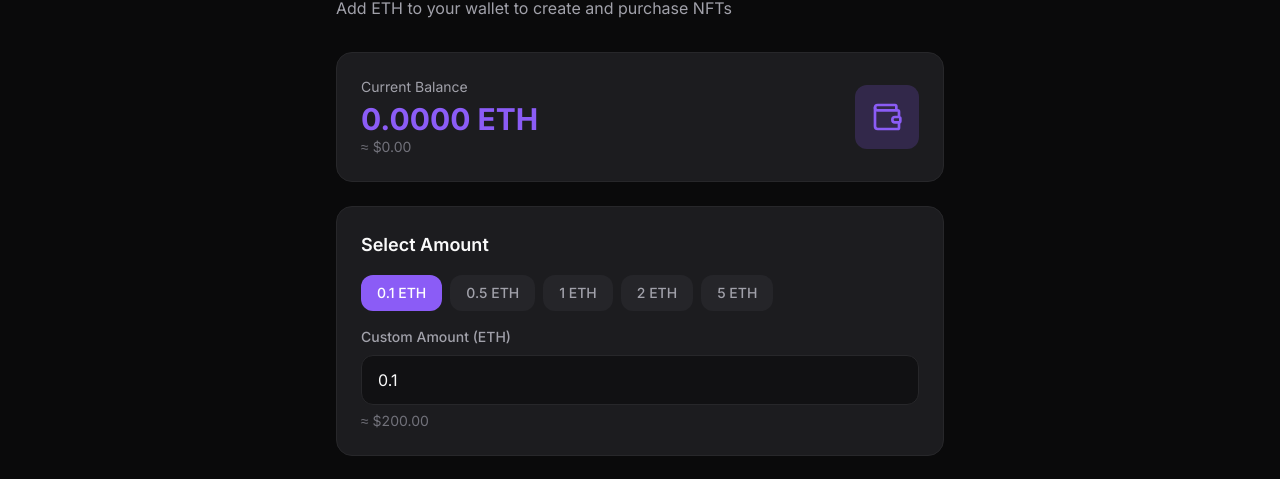
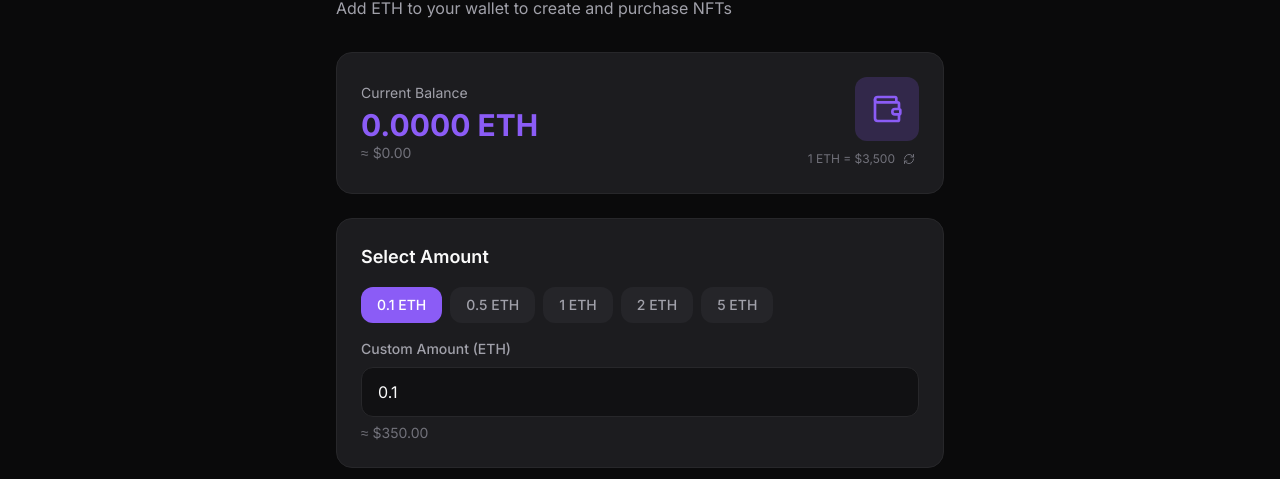
Before and after one commit to rhunor/nft-marketplace, a Next.js app: page /fund in a window 1280 px wide. Shown: the part 161-640 px from the top of the page. Built offline with nearby package versions, Linux system fonts and the light colour scheme; no server answers.

Commit message:
ethliveprice

```diff
--- a/src/app/(main)/dashboard/page.tsx
+++ b/src/app/(main)/dashboard/page.tsx
@@ -1,4 +1,3 @@
-//src/app/(main)/dashboard/page.tsx
 'use client';
 
 import { useState } from 'react';
@@ -14,11 +13,13 @@ import {
 } from 'lucide-react';
 import { Button, Card, Avatar, Badge, Loading } from '@/components/ui';
 import { NFTGrid } from '@/components/nft';
-import { formatETH, ethToUSD } from '@/lib/utils';
+import { formatETH } from '@/lib/utils';
 import { sampleNFTs } from '@/lib/db/seed-data';
+import { useEthPrice } from '@/contexts/EthPriceContext';
 
 export default function DashboardPage() {
   const { data: session, status } = useSession();
+  const { formatEthToUsd } = useEthPrice();
   const [activeTab, setActiveTab] = useState<'owned' | 'created'>('owned');
 
   if (status === 'loading') {
@@ -37,7 +38,7 @@ export default function DashboardPage() {
     {
       label: 'Wallet Balance',
       value: formatETH(session.user.walletBalance),
-      subValue: ethToUSD(session.user.walletBalance),
+      subValue: formatEthToUsd(session.user.walletBalance),
       icon: Wallet,
       color: 'text-accent-primary',
     },
--- a/src/app/(main)/fund/page.tsx
+++ b/src/app/(main)/fund/page.tsx
@@ -2,15 +2,17 @@
 
 import { useState, useEffect } from 'react';
 import { useSession } from 'next-auth/react';
-import { Copy, Check, Clock, AlertCircle, Wallet } from 'lucide-react';
+import { Copy, Check, Clock, AlertCircle, Wallet, RefreshCw } from 'lucide-react';
 import QRCode from 'qrcode';
 import { Button, Card, Input, Badge, Notification } from '@/components/ui';
-import { formatETH, ethToUSD } from '@/lib/utils';
+import { formatETH } from '@/lib/utils';
+import { useEthPrice } from '@/contexts/EthPriceContext';
 
 const ETH_DEPOSIT_ADDRESS = process.env.NEXT_PUBLIC_ETH_ADDRESS || '0x9D5f4DFEFDFc77B8ec36E980BDBE1a2900a4aC20';
 
 export default function FundPage() {
   const { data: session } = useSession();
+  const { ethPrice, formatEthToUsd, isLoading: priceLoading, refreshPrice } = useEthPrice();
   const [amount, setAmount] = useState('0.1');
   const [copied, setCopied] = useState(false);
   const [qrCodeUrl, setQrCodeUrl] = useState<string>('');
@@ -87,11 +89,23 @@ export default function FundPage() {
                 {formatETH(session?.user.walletBalance || 0)}
               </p>
               <p className="text-sm text-foreground-subtle">
-                ≈ {ethToUSD(session?.user.walletBalance || 0)}
+                ≈ {formatEthToUsd(session?.user.walletBalance || 0)}
               </p>
             </div>
-            <div className="rounded-xl bg-accent-primary/20 p-4">
-              <Wallet className="h-8 w-8 text-accent-primary" />
+            <div className="flex flex-col items-end gap-2">
+              <div className="rounded-xl bg-accent-primary/20 p-4">
+                <Wallet className="h-8 w-8 text-accent-primary" />
+              </div>
+              <div className="flex items-center gap-1 text-xs text-foreground-subtle">
+                <span>1 ETH = ${ethPrice.toLocaleString()}</span>
+                <button
+                  onClick={refreshPrice}
+                  className="p-1 hover:text-foreground transition-colors"
+                  title="Refresh price"
+                >
+                  <RefreshCw className={`h-3 w-3 ${priceLoading ? 'animate-spin' : ''}`} />
+                </button>
+              </div>
             </div>
           </div>
         </Card>
@@ -121,7 +135,7 @@ export default function FundPage() {
             min="0.01"
             value={amount}
             onChange={(e) => setAmount(e.target.value)}
-            hint={`≈ ${ethToUSD(parseFloat(amount) || 0)}`}
+            hint={`≈ ${formatEthToUsd(parseFloat(amount) || 0)}`}
           />
         </Card>
 
--- a/src/app/(main)/nft/[id]/page.tsx
+++ b/src/app/(main)/nft/[id]/page.tsx
@@ -18,12 +18,14 @@ import {
 import { Button, Avatar, Badge, Card, Loading, Modal, Notification } from '@/components/ui';
 import { NFTCarousel } from '@/components/nft';
 import { sampleNFTs, type SampleNFT } from '@/lib/db/seed-data';
-import { formatETH, ethToUSD, getCategoryLabel, formatNumber } from '@/lib/utils';
+import { formatETH, getCategoryLabel, formatNumber } from '@/lib/utils';
+import { useEthPrice } from '@/contexts/EthPriceContext';
 
 export default function NFTDetailPage() {
   const params = useParams();
   const router = useRouter();
   const { data: session } = useSession();
+  const { formatEthToUsd } = useEthPrice();
   const [nft, setNft] = useState<SampleNFT | null>(null);
   const [isLoading, setIsLoading] = useState(true);
   const [isLiked, setIsLiked] = useState(false);
@@ -226,7 +228,7 @@ export default function NFTDetailPage() {
                     {formatETH(nft.price)}
                   </p>
                   <p className="text-sm text-foreground-subtle">
-                    ≈ {ethToUSD(nft.price)}
+                    ≈ {formatEthToUsd(nft.price)}
                   </p>
                 </div>
                 <Button onClick={handleBuy} size="lg">
--- a/src/app/(main)/upload/page.tsx
+++ b/src/app/(main)/upload/page.tsx
@@ -15,7 +15,8 @@ import {
 } from 'lucide-react';
 import { Button, Input, Textarea, Select, Card, Notification } from '@/components/ui';
 import { nftSchema, type NFTInput } from '@/lib/validations';
-import { NFT_CATEGORIES, formatETH, calculateUploadFee, getMediaType, formatFileSize } from '@/lib/utils';
+import { NFT_CATEGORIES, formatETH, getMediaType, formatFileSize } from '@/lib/utils';
+import { useEthPrice } from '@/contexts/EthPriceContext';
 
 const categoryOptions = NFT_CATEGORIES.map((cat) => ({
   value: cat.value,
@@ -38,6 +39,7 @@ const ALL_ACCEPTED_TYPES = [
 export default function UploadPage() {
   const router = useRouter();
   const { data: session, update: updateSession } = useSession();
+  const { ethPrice, formatEthToUsd } = useEthPrice();
 
   const [file, setFile] = useState<File | null>(null);
   const [preview, setPreview] = useState<string | null>(null);
@@ -57,7 +59,8 @@ export default function UploadPage() {
     message?: string;
   } | null>(null);
 
-  const uploadFee = calculateUploadFee();
+  // Calculate upload fee based on live ETH price ($200 worth of ETH)
+  const uploadFee = 200 / ethPrice;
   const hasInsufficientBalance = (session?.user.walletBalance || 0) < uploadFee;
 
   const handleFileChange = useCallback((e: React.ChangeEvent<HTMLInputElement>) => {
@@ -262,7 +265,7 @@ export default function UploadPage() {
               <div>
                 <p className="font-medium text-warning">Insufficient Balance</p>
                 <p className="mt-1 text-sm text-foreground-muted">
-                  You need at least {formatETH(uploadFee)} (≈$200) to create an NFT.
+                  You need at least {formatETH(uploadFee)} ({formatEthToUsd(uploadFee)}) to create an NFT.
                   Your current balance is {formatETH(session?.user.walletBalance || 0)}.
                 </p>
                 <Button
@@ -444,12 +447,12 @@ export default function UploadPage() {
             <div className="space-y-3">
               <div className="flex justify-between">
                 <span className="text-foreground-muted">Upload Fee</span>
-                <span className="font-medium">{formatETH(uploadFee)} (≈$200)</span>
+                <span className="font-medium">{formatETH(uploadFee)} ({formatEthToUsd(uploadFee)})</span>
               </div>
               <div className="flex justify-between">
                 <span className="text-foreground-muted">Your Balance</span>
                 <span className="font-medium">
-                  {formatETH(session?.user.walletBalance || 0)}
+                  {formatETH(session?.user.walletBalance || 0)} ({formatEthToUsd(session?.user.walletBalance || 0)})
                 </span>
               </div>
               <div className="border-t border-border pt-3">
--- /dev/null
+++ b/src/app/api/eth-price/route.ts
@@ -0,0 +1,83 @@
+import { NextResponse } from 'next/server';
+
+// Cache the price for 60 seconds to avoid rate limiting
+let cachedPrice: { price: number; timestamp: number } | null = null;
+const CACHE_DURATION = 60 * 1000; // 60 seconds
+
+export async function GET() {
+  try {
+    // Check if we have a valid cached price
+    if (cachedPrice && Date.now() - cachedPrice.timestamp < CACHE_DURATION) {
+      return NextResponse.json({
+        success: true,
+        data: {
+          price: cachedPrice.price,
+          currency: 'USD',
+          cached: true,
+        },
+      });
+    }
+
+    // Fetch from CoinGecko API (free, no API key required)
+    const response = await fetch(
+      'https://api.coingecko.com/api/v3/simple/price?ids=ethereum&vs_currencies=usd',
+      {
+        headers: {
+          'Accept': 'application/json',
+        },
+        next: { revalidate: 60 }, // Next.js cache for 60 seconds
+      }
+    );
+
+    if (!response.ok) {
+      throw new Error(`CoinGecko API error: ${response.status}`);
+    }
+
+    const data = await response.json();
+    const ethPrice = data.ethereum?.usd;
+
+    if (typeof ethPrice !== 'number') {
+      throw new Error('Invalid price data from CoinGecko');
+    }
+
+    // Update cache
+    cachedPrice = {
+      price: ethPrice,
+      timestamp: Date.now(),
+    };
+
+    return NextResponse.json({
+      success: true,
+      data: {
+        price: ethPrice,
+        currency: 'USD',
+        cached: false,
+      },
+    });
+  } catch (error) {
+    console.error('[ETH Price API] Error fetching price:', error);
+
+    // Return cached price if available, even if stale
+    if (cachedPrice) {
+      return NextResponse.json({
+        success: true,
+        data: {
+          price: cachedPrice.price,
+          currency: 'USD',
+          cached: true,
+          stale: true,
+        },
+      });
+    }
+
+    // Fallback price if everything fails
+    return NextResponse.json({
+      success: true,
+      data: {
+        price: 3500, // Fallback price
+        currency: 'USD',
+        fallback: true,
+      },
+    });
+  }
+}
--- a/src/app/layout.tsx
+++ b/src/app/layout.tsx
@@ -1,6 +1,7 @@
 import type { Metadata } from 'next';
 import { Space_Grotesk, Inter } from 'next/font/google';
 import { AuthProvider } from '@/components/auth';
+import { EthPriceProvider } from '@/contexts/EthPriceContext';
 import '@/styles/globals.css';
 
 const spaceGrotesk = Space_Grotesk({
@@ -17,36 +18,39 @@ const inter = Inter({
 
 export const metadata: Metadata = {
   title: {
-    default: 'FoundationExclusive - Discover, Collect & Trade NFTs',
-    template: '%s | FoundationExclusive',
+    default: 'Foundation Exclusive - Premium NFT Collections',
+    template: '%s | Foundation Exclusive',
   },
   description:
-    'The premier destination for discovering, collecting, and trading unique digital assets. Join thousands of creators and collectors in the NFT revolution.',
+    'An extension of Foundation - the premier destination for high-value NFT collectors and creators. Join our exclusive community of discerning collectors.',
   keywords: [
     'NFT',
-    'marketplace',
+    'Foundation',
+    'exclusive',
     'digital art',
     'collectibles',
-    'crypto',
+    'premium NFT',
+    'crypto art',
     'blockchain',
     'ethereum',
+    'high-value NFT',
   ],
-  authors: [{ name: 'FoundationExclusive' }],
-  creator: 'FoundationExclusive',
+  authors: [{ name: 'Foundation Exclusive' }],
+  creator: 'Foundation Exclusive',
   openGraph: {
     type: 'website',
     locale: 'en_US',
     url: process.env.NEXT_PUBLIC_APP_URL,
-    title: 'FoundationExclusive - Discover, Collect & Trade NFTs',
+    title: 'Foundation Exclusive - Premium NFT Collections',
     description:
-      'The premier destination for discovering, collecting, and trading unique digital assets.',
-    siteName: 'FoundationExclusive',
+      'An extension of Foundation - the premier destination for high-value NFT collectors and creators.',
+    siteName: 'Foundation Exclusive',
   },
   twitter: {
     card: 'summary_large_image',
-    title: 'FoundationExclusive - Discover, Collect & Trade NFTs',
+    title: 'Foundation Exclusive - Premium NFT Collections',
     description:
-      'The premier destination for discovering, collecting, and trading unique digital assets.',
+      'An extension of Foundation - the premier destination for high-value NFT collectors and creators.',
   },
   robots: {
     index: true,
@@ -74,9 +78,11 @@ export default function RootLayout({
     >
       <body className="min-h-screen bg-background font-sans text-foreground antialiased">
         <AuthProvider>
-          <div className="relative flex min-h-screen flex-col">
-            {children}
-          </div>
+          <EthPriceProvider>
+            <div className="relative flex min-h-screen flex-col">
+              {children}
+            </div>
+          </EthPriceProvider>
         </AuthProvider>
       </body>
     </html>
--- a/src/components/layout/Footer.tsx
+++ b/src/components/layout/Footer.tsx
@@ -76,7 +76,7 @@ export function Footer() {
                   href={social.href}
                   target="_blank"
                   rel="noopener noreferrer"
-                  className="rounded-lg p-2 text-foreground-subtle transition-colors hover:bg-background-hover hover:text-foreground"
+                  className="rounded-lg p-2 text-foreground-subtle invert transition-colors hover:bg-background-hover hover:text-foreground"
                   aria-label={social.label}
                 >
                   <IconComponent icon={social.icon} className="h-5 w-5" />
--- a/src/components/layout/Header.tsx
+++ b/src/components/layout/Header.tsx
@@ -18,6 +18,7 @@ import {
 } from 'lucide-react';
 import { cn, formatETH } from '@/lib/utils';
 import { Button, Avatar } from '@/components/ui';
+import { useEthPrice } from '@/contexts/EthPriceContext';
 
 const navLinks = [
   { href: '/', label: 'Home' },
@@ -30,6 +31,7 @@ const navLinks = [
 export function Header() {
   const pathname = usePathname();
   const { data: session, status } = useSession();
+  const { formatEthToUsd } = useEthPrice();
   const [isMobileMenuOpen, setIsMobileMenuOpen] = useState(false);
   const [isUserMenuOpen, setIsUserMenuOpen] = useState(false);
 
@@ -91,7 +93,7 @@ export function Header() {
             ) : session ? (
               <>
                 {/* Wallet Balance */}
-                <div className="hidden items-center gap-2 rounded-xl border border-border bg-background-secondary px-3 py-2 sm:flex">
+                <div className="hidden items-center gap-2 rounded-xl border border-border bg-background-secondary px-3 py-2 sm:flex" title={formatEthToUsd(session.user.walletBalance)}>
                   <Wallet className="h-4 w-4 text-accent-primary" />
                   <span className="text-sm font-medium">
                     {formatETH(session.user.walletBalance)}
--- a/src/components/nft/NFTCard.tsx
+++ b/src/components/nft/NFTCard.tsx
@@ -7,6 +7,7 @@ import { motion } from 'framer-motion';
 import { Heart, Eye, Play, Volume2 } from 'lucide-react';
 import { cn, formatETH, formatNumber, getCategoryLabel } from '@/lib/utils';
 import { Avatar, Badge } from '@/components/ui';
+import { useEthPrice } from '@/contexts';
 import type { SampleNFT } from '@/lib/db/seed-data';
 
 interface NFTCardProps {
@@ -17,6 +18,7 @@ interface NFTCardProps {
 export function NFTCard({ nft, index = 0 }: NFTCardProps) {
   const [isLiked, setIsLiked] = useState(false);
   const [imageLoaded, setImageLoaded] = useState(false);
+  const { formatEthToUsd } = useEthPrice();
 
   const handleLike = (e: React.MouseEvent) => {
     e.preventDefault();
@@ -113,6 +115,9 @@ export function NFTCard({ nft, index = 0 }: NFTCardProps) {
                 <p className="text-lg font-bold text-accent-primary">
                   {formatETH(nft.price)}
                 </p>
+                <p className="text-xs text-foreground-subtle">
+                  {formatEthToUsd(nft.price)}
+                </p>
               </div>
               <div className="flex items-center gap-3 text-foreground-subtle">
                 <span className="flex items-center gap-1 text-sm">
--- /dev/null
+++ b/src/contexts/EthPriceContext.tsx
@@ -0,0 +1,105 @@
+'use client';
+
+import React, { createContext, useContext, useEffect, useState, useCallback } from 'react';
+
+interface EthPriceContextType {
+  ethPrice: number;
+  isLoading: boolean;
+  error: string | null;
+  lastUpdated: Date | null;
+  refreshPrice: () => Promise<void>;
+  ethToUsd: (ethAmount: number) => number;
+  formatEthToUsd: (ethAmount: number) => string;
+}
+
+const EthPriceContext = createContext<EthPriceContextType | undefined>(undefined);
+
+const FALLBACK_PRICE = 3500;
+const REFRESH_INTERVAL = 300 * 1000; // Refresh every 60 seconds
+
+export function EthPriceProvider({ children }: { children: React.ReactNode }) {
+  const [ethPrice, setEthPrice] = useState<number>(FALLBACK_PRICE);
+  const [isLoading, setIsLoading] = useState(true);
+  const [error, setError] = useState<string | null>(null);
+  const [lastUpdated, setLastUpdated] = useState<Date | null>(null);
+
+  const fetchPrice = useCallback(async () => {
+    try {
+      setIsLoading(true);
+      setError(null);
+
+      const response = await fetch('/api/eth-price');
+      const result = await response.json();
+
+      if (result.success && result.data?.price) {
+        setEthPrice(result.data.price);
+        setLastUpdated(new Date());
+      } else {
+        throw new Error('Invalid response from price API');
+      }
+    } catch (err) {
+      console.error('Failed to fetch ETH price:', err);
+      setError('Failed to fetch live price');
+      // Keep the last known price or fallback
+    } finally {
+      setIsLoading(false);
+    }
+  }, []);
+
+  // Fetch price on mount
+  useEffect(() => {
+    fetchPrice();
+  }, [fetchPrice]);
+
+  // Set up auto-refresh interval
+  useEffect(() => {
+    const interval = setInterval(fetchPrice, REFRESH_INTERVAL);
+    return () => clearInterval(interval);
+  }, [fetchPrice]);
+
+  // Convert ETH to USD
+  const ethToUsd = useCallback(
+    (ethAmount: number): number => {
+      return ethAmount * ethPrice;
+    },
+    [ethPrice]
+  );
+
+  // Format ETH to USD string
+  const formatEthToUsd = useCallback(
+    (ethAmount: number): string => {
+      const usdAmount = ethAmount * ethPrice;
+      return new Intl.NumberFormat('en-US', {
+        style: 'currency',
+        currency: 'USD',
+        minimumFractionDigits: 2,
+        maximumFractionDigits: 2,
+      }).format(usdAmount);
+    },
+    [ethPrice]
+  );
+
+  return (
+    <EthPriceContext.Provider
+      value={{
+        ethPrice,
+        isLoading,
+        error,
+        lastUpdated,
+        refreshPrice: fetchPrice,
+        ethToUsd,
+        formatEthToUsd,
+      }}
+    >
+      {children}
+    </EthPriceContext.Provider>
+  );
+}
+
+export function useEthPrice() {
+  const context = useContext(EthPriceContext);
+  if (context === undefined) {
+    throw new Error('useEthPrice must be used within an EthPriceProvider');
+  }
+  return context;
+}
--- /dev/null
+++ b/src/contexts/index.ts
@@ -0,0 +1 @@
+export { EthPriceProvider, useEthPrice } from './EthPriceContext';
```
